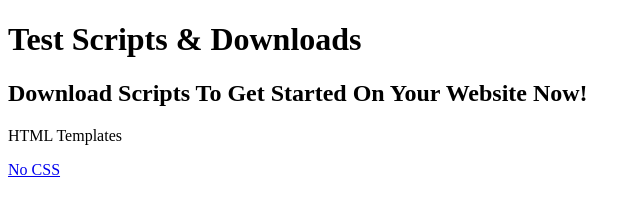
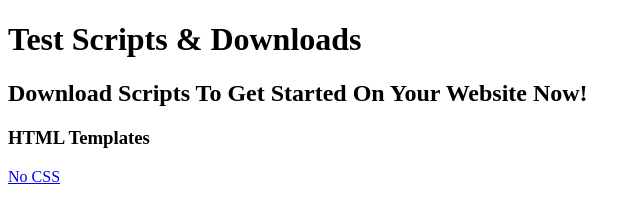
Before and after one commit to Ryan12439/MakeHTMLTemplates, a plain HTML site: page index.html in a window 1280 px wide. Shown: the whole page, without its empty margins (0-641 px from the left). Drawn offline with Linux system fonts and the light colour scheme.

Commit message:
Update index.html

```diff
--- a/index.html
+++ b/index.html
@@ -6,7 +6,7 @@
     <body>
         <h1>Test Scripts & Downloads</h1>
         <h2>Download Scripts To Get Started On Your Website Now!</h2>
-        <p>HTML Templates</p>
+        <h3>HTML Templates</h3>
         <p><a href="/lib/downloads/html1.txt" download="temp.html">No CSS</a></p>
     </body>
 </html>
```
